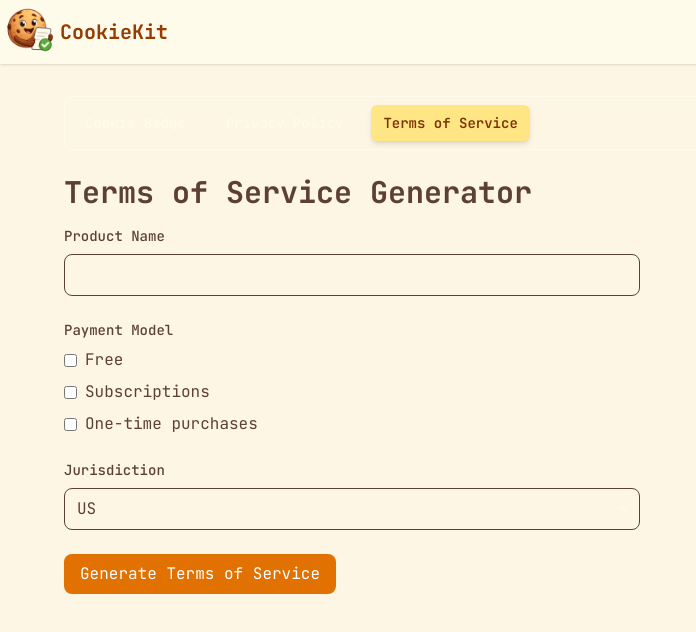
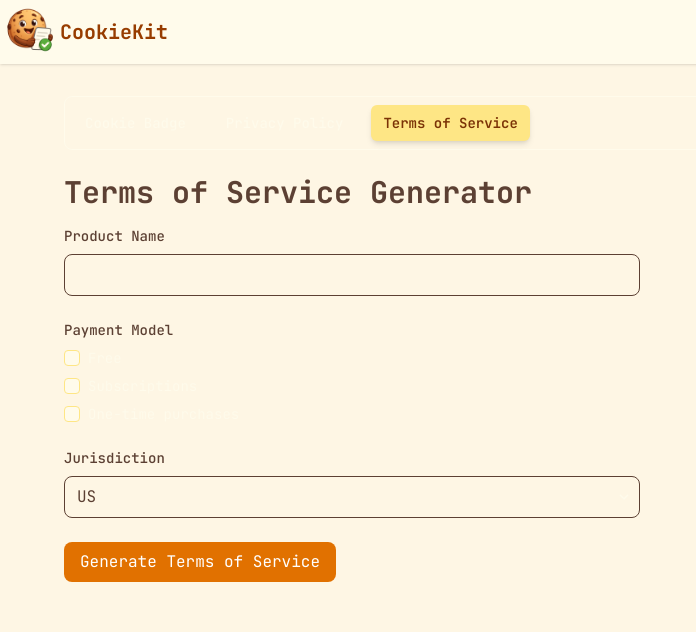
Before and after one commit to ezequiasaramburu/Cookiekit, a Next.js app: page /tos in a window 1280 px wide. Shown: the top 632 px of the page, without its empty margins (0-696 px from the left). Built offline with nearby package versions, Linux system fonts and the light colour scheme.

Commit message:
add checkbox component

```diff
--- a/src/app/privacy/page.tsx
+++ b/src/app/privacy/page.tsx
@@ -4,6 +4,7 @@ import { useState } from "react";
 import { replacePlaceholders } from "@/utils/templateUtils";
 import { privacyPolicyTemplate } from "@/templates/privacyPolicy";
 import { PageLayout } from "@/components/PageLayout";
+import { Checkbox } from "@/components/Checkbox";
 
 type DataType = "email" | "payment" | "analytics";
 
@@ -141,36 +142,24 @@ export default function PrivacyPage() {
                 Data Collected
               </label>
               <div className="space-y-2">
-                <div className="flex items-center">
-                  <input
-                    type="checkbox"
+                <Checkbox
                   id="email"
                   checked={dataTypes.includes("email")}
                   onChange={() => handleCheckboxChange("email")}
-                    className="mr-2"
+                  label="Email"
                 />
-                  <label htmlFor="email">Email</label>
-                </div>
-                <div className="flex items-center">
-                  <input
-                    type="checkbox"
+                <Checkbox
                   id="payment"
                   checked={dataTypes.includes("payment")}
                   onChange={() => handleCheckboxChange("payment")}
-                    className="mr-2"
+                  label="Payment Info"
                 />
-                  <label htmlFor="payment">Payment Info</label>
-                </div>
-                <div className="flex items-center">
-                  <input
-                    type="checkbox"
+                <Checkbox
                   id="analytics"
                   checked={dataTypes.includes("analytics")}
                   onChange={() => handleCheckboxChange("analytics")}
-                    className="mr-2"
+                  label="Analytics"
                 />
-                  <label htmlFor="analytics">Analytics</label>
-                </div>
               </div>
             </div>
 
--- a/src/app/tos/page.tsx
+++ b/src/app/tos/page.tsx
@@ -5,6 +5,7 @@ import { replacePlaceholders } from "@/utils/templateUtils";
 import { termsOfServiceTemplate } from "@/templates/termsOfService";
 import { PageLayout } from "@/components/PageLayout";
 import { Select } from "@/components/Select";
+import { Checkbox } from "@/components/Checkbox";
 
 type PaymentModel = "free" | "subscription" | "one-time";
 type Jurisdiction = "US" | "EU" | "Other";
@@ -105,36 +106,24 @@ export default function TermsOfServicePage() {
                 Payment Model
               </label>
               <div className="space-y-2">
-                <div className="flex items-center">
-                  <input
-                    type="checkbox"
+                <Checkbox
                   id="free"
                   checked={paymentModels.includes("free")}
                   onChange={() => handleCheckboxChange("free")}
-                    className="mr-2"
+                  label="Free"
                 />
-                  <label htmlFor="free">Free</label>
-                </div>
-                <div className="flex items-center">
-                  <input
-                    type="checkbox"
+                <Checkbox
                   id="subscription"
                   checked={paymentModels.includes("subscription")}
                   onChange={() => handleCheckboxChange("subscription")}
-                    className="mr-2"
+                  label="Subscriptions"
                 />
-                  <label htmlFor="subscription">Subscriptions</label>
-                </div>
-                <div className="flex items-center">
-                  <input
-                    type="checkbox"
+                <Checkbox
                   id="one-time"
                   checked={paymentModels.includes("one-time")}
                   onChange={() => handleCheckboxChange("one-time")}
-                    className="mr-2"
+                  label="One-time purchases"
                 />
-                  <label htmlFor="one-time">One-time purchases</label>
-                </div>
               </div>
             </div>
 
--- /dev/null
+++ b/src/components/Checkbox.tsx
@@ -0,0 +1,44 @@
+import React from "react";
+
+interface CheckboxProps extends React.InputHTMLAttributes<HTMLInputElement> {
+  label?: string;
+}
+
+export function Checkbox({ label, checked, ...props }: CheckboxProps) {
+  return (
+    <label className="flex items-center cursor-pointer">
+      <div className="relative">
+        <input
+          type="checkbox"
+          className="sr-only"
+          checked={checked}
+          {...props}
+        />
+        <div
+          className={`h-4 w-4 rounded border ${
+            checked
+              ? "border-amber-300 bg-amber-200"
+              : "border-amber-200 bg-amber-50"
+          } flex items-center justify-center`}
+        >
+          {checked && (
+            <svg
+              className="h-4 w-4 text-amber-900"
+              xmlns="http://www.w3.org/2000/svg"
+              viewBox="0 0 20 20"
+              fill="currentColor"
+              strokeWidth="4"
+            >
+              <path
+                fillRule="evenodd"
+                d="M16.707 5.293a1 1 0 010 1.414l-8 8a1 1 0 01-1.414 0l-4-4a1 1 0 011.414-1.414L8 12.586l7.293-7.293a1 1 0 011.414 0z"
+                clipRule="evenodd"
+              />
+            </svg>
+          )}
+        </div>
+      </div>
+      {label && <span className="ml-2 text-sm text-amber-50">{label}</span>}
+    </label>
+  );
+}
```
Lines whose indentation alone changed are shown as unchanged.
